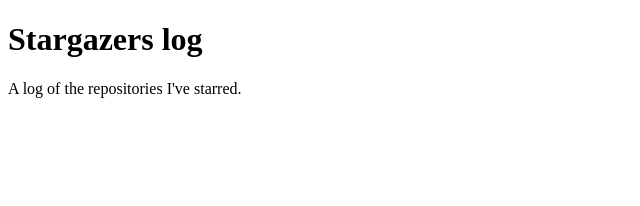
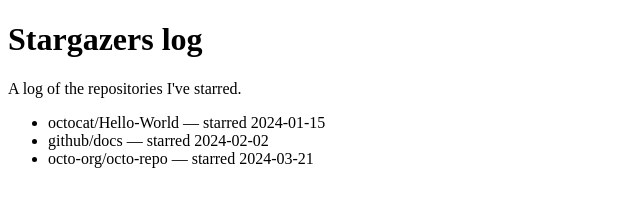
Before and after one commit to johnnysilverhand2814/stargazers-log, a plain HTML site: page index.html in a window 1280 px wide. Shown: the whole page, without its empty margins (0-640 px from the left). Drawn offline with Linux system fonts and the light colour scheme.

Commit message:
Add starred repositories list

```diff
--- /dev/null
+++ b/events.json
@@ -0,0 +1,5 @@
+[
+  { "name": "octocat/Hello-World", "starred": "2024-01-15" },
+  { "name": "github/docs", "starred": "2024-02-02" },
+  { "name": "octo-org/octo-repo", "starred": "2024-03-21" }
+]
--- a/index.html
+++ b/index.html
@@ -7,5 +7,7 @@
   <body>
     <h1>Stargazers log</h1>
     <p>A log of the repositories I've starred.</p>
+    <ul id="starred"></ul>
+    <script src="script.js"></script>
   </body>
 </html>
--- /dev/null
+++ b/script.js
@@ -0,0 +1,10 @@
+fetch("events.json")
+  .then((response) => response.json())
+  .then((events) => {
+    const list = document.querySelector("#starred");
+    events.forEach((event) => {
+      const item = document.createElement("li");
+      item.textContent = `${event.name} — starred ${event.starred}`;
+      list.appendChild(item);
+    });
+  });
--- /dev/null
+++ b/style.css
@@ -0,0 +1,14 @@
+body {
+  font-family: sans-serif;
+  margin: 2rem;
+}
+
+ul {
+  list-style: none;
+  padding: 0;
+}
+
+li {
+  padding: 0.5rem 0;
+  border-bottom: 1px solid #ddd;
+}
```
